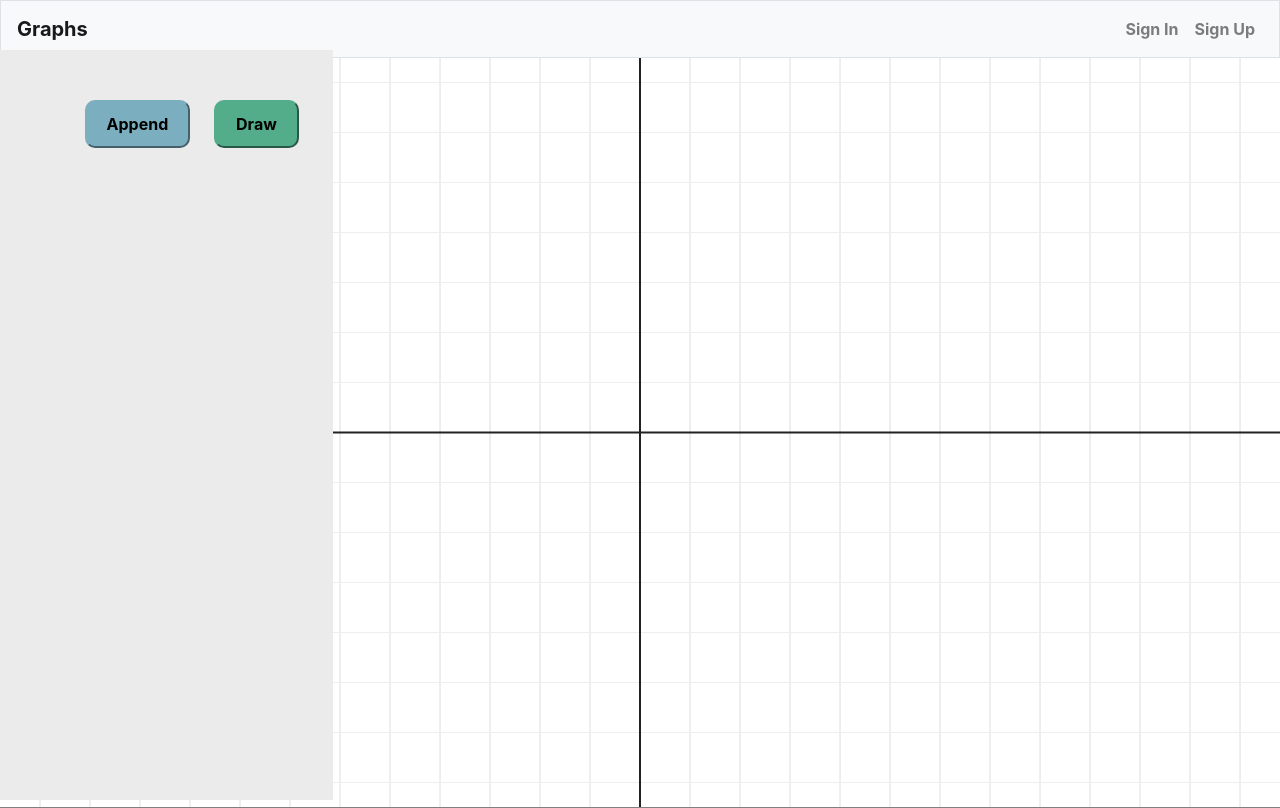
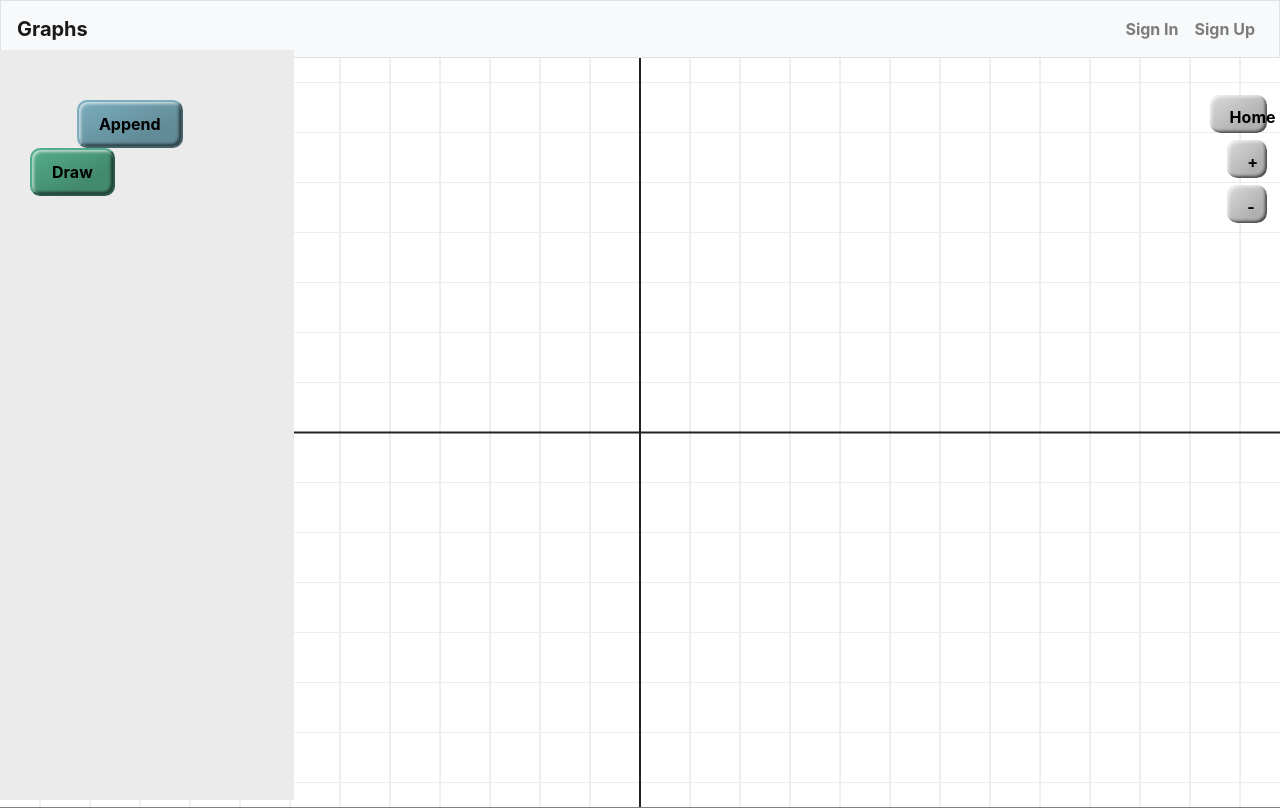
Before and after one commit to defini7/Grapher, a Flask app: page / in a window 1280 px wide. Run offline with Flask 2, Linux system fonts and the light colour scheme; some libraries are stand-ins or nearby versions.

Commit message:
something new

```diff
--- a/static/index.js
+++ b/static/index.js
@@ -42,9 +42,7 @@
         let expr = clone.querySelector('input[name="expression"]').value
         for (let i = 0; i < expr.length; i++) {
             let s = document.getElementById('div-' + expr[i])
-            if (s != null) {
-                s.remove()
-            }
+            if (s != null) s.remove()
         }
 
         clone.remove()
@@ -123,6 +121,27 @@
         console.log(e)
     }
     return {}
+}
+
+function setDefault(evt) {
+    state.scale = 1;
+    state.error = '';
+
+    offset.x = 0
+    offset.y = 0
+
+    size.width = 0
+    size.height = 0
+
+    size.x = 0
+    size.y = 0
+
+    startPan.x = 0
+    startPan.y = 0
+
+    panStarted = false
+
+    resize()
 }
 
 function saveState() {
@@ -318,7 +337,11 @@
     let { scale } = state
 
     scale += e.deltaY * 0.005
-    state.scale = Math.min(10, Math.max(scale, 0.4))
+    setScale(scale)
+}
+
+function setScale(value) {
+    state.scale = Math.min(10, Math.max(value, 0.4))
 }
 
 window.onload = function () {
@@ -345,7 +368,6 @@
         canvas.addEventListener('mouseup', evt => {
             panStarted = false
         })
-    }
 
         errorElement = document.querySelector('[data-error]')
         appendBtnElement = document.querySelector('[data-append]')
@@ -377,18 +399,19 @@
             }
         })
 
-    if (canvas) {
+        setDefault()
+
         resize()
         addEventListener('resize', resize)
         canvas.addEventListener('wheel', wheel)
         errorElement.innerText = state.error
         appendBtnElement.addEventListener('click', appendRow)
         drawBtnElement.addEventListener('click', onDrawClick)
-    }
 
-    document.querySelector('p[data-error]').addEventListener('animationend', () => {
+        errorElement.addEventListener('animationend', () => {
             document.querySelector('div[id=div-error] input').removeAttribute('hidden')
         })
+    }
 }
 
 function save() {
--- a/static/styles.css
+++ b/static/styles.css
@@ -10,7 +10,7 @@
     position: absolute;
     background-color: rgb(236, 235, 235);
     height: 93.8vh;
-    width: 26%;
+    width: 23%;
     margin-top: 6.2vh;
     overflow-y: scroll;
 }
@@ -52,7 +52,7 @@
 
 [data-error] {
     color: rgb(146, 38, 38);
-    background-color: white;
+    background-color: gainsboro;
     padding: 5px 20px;
     border-radius: 10px;
 }
@@ -132,6 +132,12 @@
 
 button {
     cursor: pointer;
+    background-image: linear-gradient(to top left,
+                                      rgba(0, 0, 0, .2),
+                                      rgba(0, 0, 0, .2) 30%,
+                                      rgba(0, 0, 0, 0));
+    box-shadow: inset 2px 2px 3px rgba(255, 255, 255, .6),
+                inset -2px -2px 3px rgba(0, 0, 0, .6);
 }
 
 input[type=checkbox] {
@@ -187,3 +193,32 @@
     margin-left: 5px;
     padding: 0px;
 }
+
+.btn-set-default, .btn-zoom-in, .btn-zoom-out {
+    top: 5%;
+    flex-direction: row;
+    display: flex;
+    position: absolute;
+    right: 1%;
+    background-color: gainsboro;
+    border-radius: 10px;
+    width: 4.5%;
+    height: 5%;
+    border: 0;
+}
+
+.btn-zoom-in {
+    top: 11%;
+    width: 2.5%;
+}
+
+.btn-zoom-out {
+    top: 17%;
+    width: 2.5%;
+}
+
+div[id=all-expressions] input[type=color] {
+    height: 5vh;
+    border: 0;
+    position: fixed;
+}
--- a/templates/index.html
+++ b/templates/index.html
@@ -10,6 +10,9 @@
     <canvas id="canvas">
         <p>Your browser is too old for canvas</p>
     </canvas>
+    <button class="btn-set-default" onclick="setDefault()">Home</button>
+    <button class="btn-zoom-in" onclick="setScale(state.scale + 0.1)" value="+">+</button>
+    <button class="btn-zoom-out" onclick="setScale(state.scale - 0.1)" value="-">-</button>
 </div>
 <div class="scrolled">
     <div data-template hidden class="expression">
@@ -28,7 +31,7 @@
 
         <div class="row" hidden id="div-error">
             <p data-error></p>
-            <input type="button" onclick="hideError()" value="OK" hidden />
+            <button onclick="hideError()" hidden>OK</button>
         </div>
     </div>
 </div>
--- a/templates/library.html
+++ b/templates/library.html
@@ -10,8 +10,8 @@
     <div class="expression text-center" id="{{ e['id'] }}">
       <input id="input-expression" style="background-color: gainsboro;" value="{{ e['name'] }}" readonly="readonly" />
       <input style="background-color: gainsboro; width: 10%" value="{{ e['expression'] }}" readonly="readonly" />
-      <input style="width: 100px; background-color: gainsboro;" value="{{ e['color'] }}" readonly="readonly" />
-      <input type="button" onclick="deleteGraph(`{{ e['id'] }}`)" value="Delete" id="btn-delete" style="border-top-right-radius: 0px; border-bottom-right-radius: 0px;">
+      <input type="color" value="{{ e['color'] }}" readonly="readonly" />
+      <button onclick="deleteGraph(`{{ e['id'] }}`)" id="btn-delete" style="border-top-right-radius: 0px; border-bottom-right-radius: 0px; margin-left: 2.8%;">Delete</button>
       <input type="checkbox" value="{{ e['id'] }}" />
     </div>
     {% endfor %}
@@ -19,7 +19,7 @@
   <form action="/library" method="POST" id="form-library">
     <div class="expression text-center">
       <input type="text" name="secret-field" id="ids" hidden />
-      <input type="button" class="btn-submit" style="border-bottom-left-radius: 10px; border-top-left-radius: 10px; margin-top: 10px;" onclick="load()" value="Load" />
+      <button class="btn-submit" style="border-bottom-left-radius: 10px; border-top-left-radius: 10px; margin-top: 10px;" onclick="load()">Load</button>
     </div>
   </form>
 {% endblock %}
```
Lines whose indentation alone changed are shown as unchanged.
